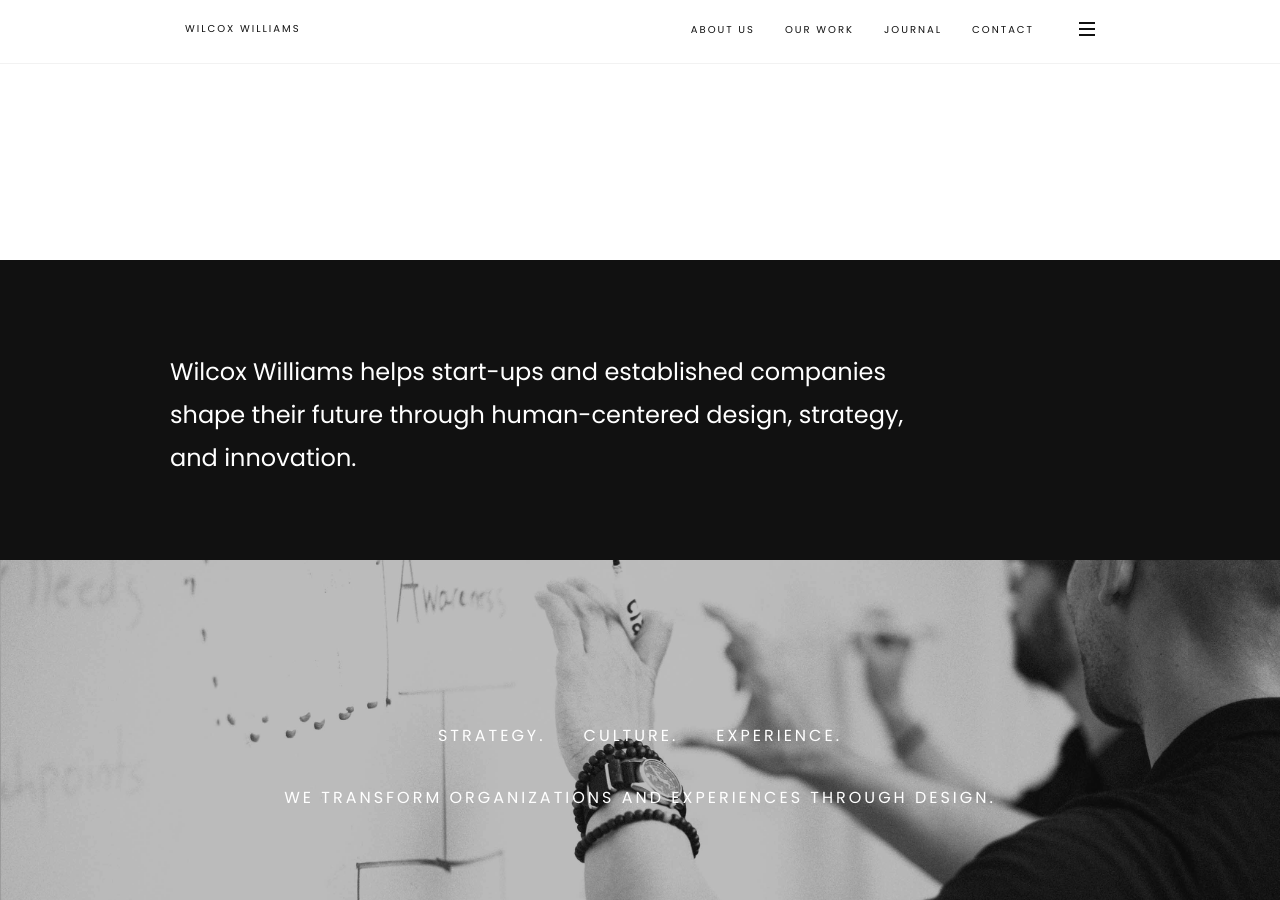
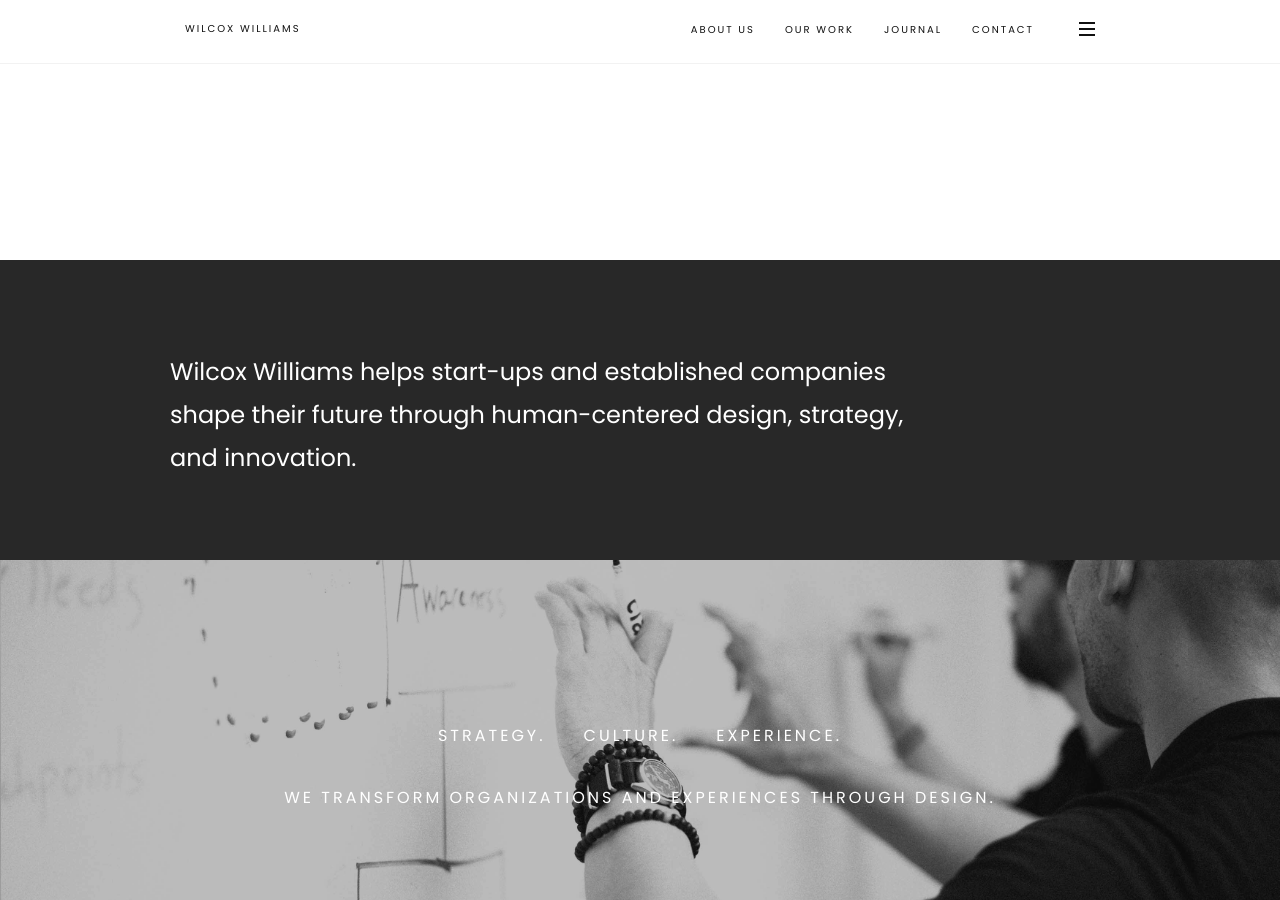
Before and after one commit to rwcstudio/wilcoxwilliams.github.io, a Jekyll site: the page built from index.md, in a window 1280 px wide and 900 px high, scrolled down 640 px. Built offline with Jekyll 4.4.1, drawn with Linux system fonts in a browser that asks for light colours.

Commit message:
Update style.css

```diff
--- a/assets/css/style.css
+++ b/assets/css/style.css
@@ -988,7 +988,7 @@ Overlays
 }
 
 .bg-dark {
-	background-color: #111;
+	background-color: #282828;
 	height: 100%;
 	width: 100%;
 }
```
